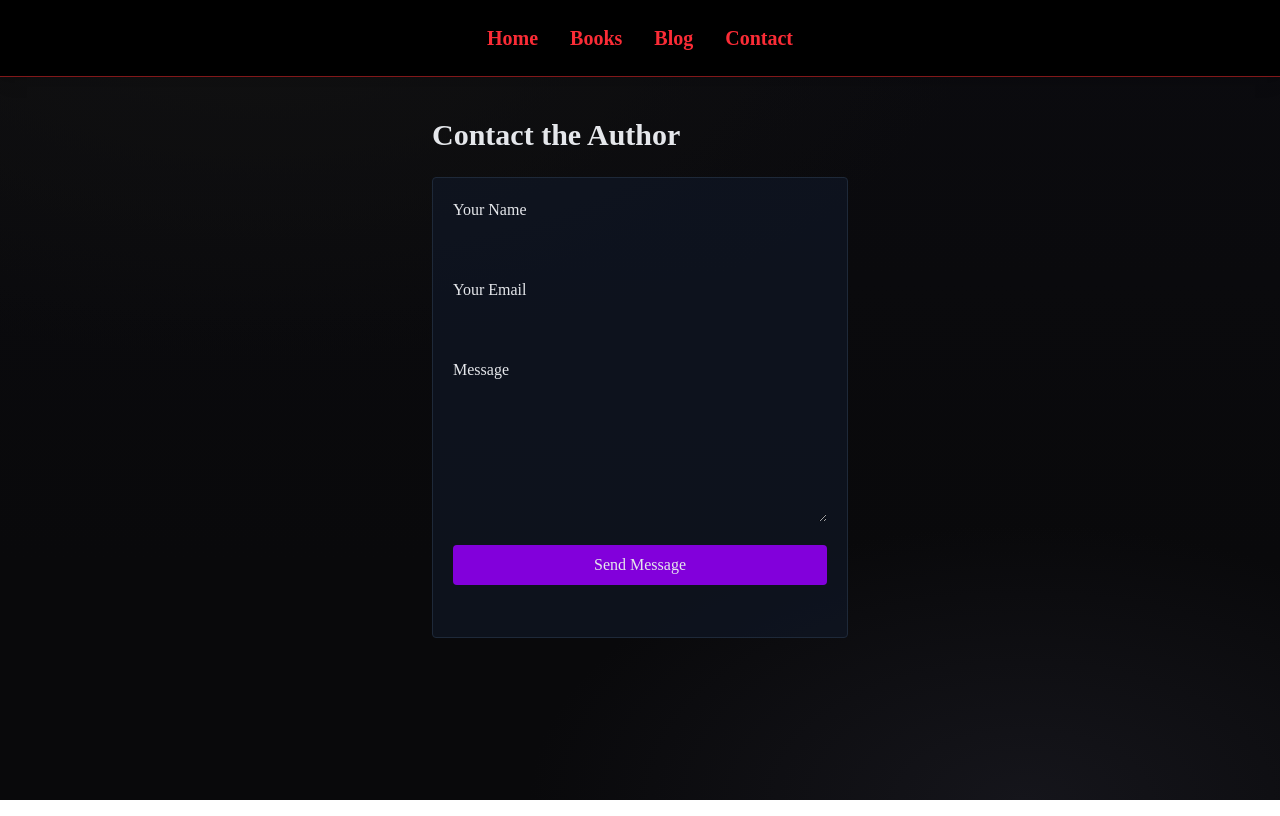
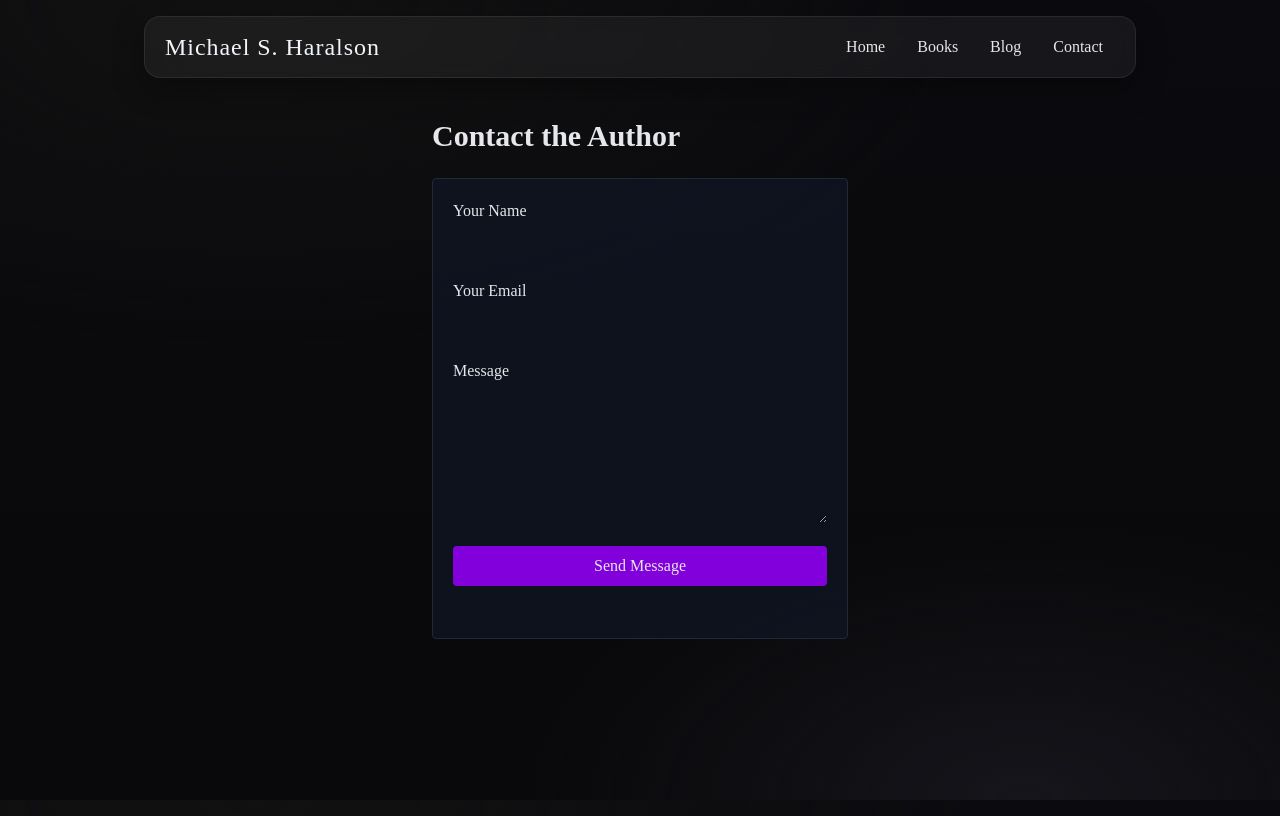
Before and after one commit to atheriot827/maleficia, a React app: page /contact in a window 1280 px wide. Built offline with nearby package versions, Linux system fonts and the light colour scheme; a web font is replaced by a local one.

Commit message:
add: modern glass bar nav

```diff
--- a/src/AppRouter.tsx
+++ b/src/AppRouter.tsx
@@ -4,17 +4,19 @@ import Home from "./pages/Home";
 import Books from "./pages/Books";
 import Blog from "./pages/Blog";
 import Contact from "./pages/Contact";
-import LightningOverlay from "./components/LightningOverlay";
 
 const AppRouter = () => (
   <Router>
-    <LightningOverlay />
-    <div className="lightning" />
-    <nav className="relative z-10 p-6 bg-black flex gap-8 justify-center border-b border-red-900 shadow-lg">
-      <Link className="text-red-500 hover:text-red-300 text-xl font-bold transition-all duration-300" to="/">Home</Link>
-      <Link className="text-red-500 hover:text-red-300 text-xl font-bold transition-all duration-300" to="/books">Books</Link>
-      <Link className="text-red-500 hover:text-red-300 text-xl font-bold transition-all duration-300" to="/blog">Blog</Link>
-      <Link className="text-red-500 hover:text-red-300 text-xl font-bold transition-all duration-300" to="/contact">Contact</Link>
+    <nav className="sticky top-0 z-20 mx-auto mt-4 max-w-5xl px-4">
+      <div className="glass flex items-center justify-between px-5 py-3">
+        <div className="gothic text-2xl text-slate-100">Michael S. Haralson</div>
+        <div className="flex gap-2">
+          <Link className="px-3 py-1.5 rounded-md hover:bg-white/10 transition" to="/">Home</Link>
+          <Link className="px-3 py-1.5 rounded-md hover:bg-white/10 transition" to="/books">Books</Link>
+          <Link className="px-3 py-1.5 rounded-md hover:bg-white/10 transition" to="/blog">Blog</Link>
+          <Link className="px-3 py-1.5 rounded-md hover:bg-white/10 transition" to="/contact">Contact</Link>
+        </div>
+      </div>
     </nav>
     <Routes>
       <Route path="/" element={<Home />} />
```
